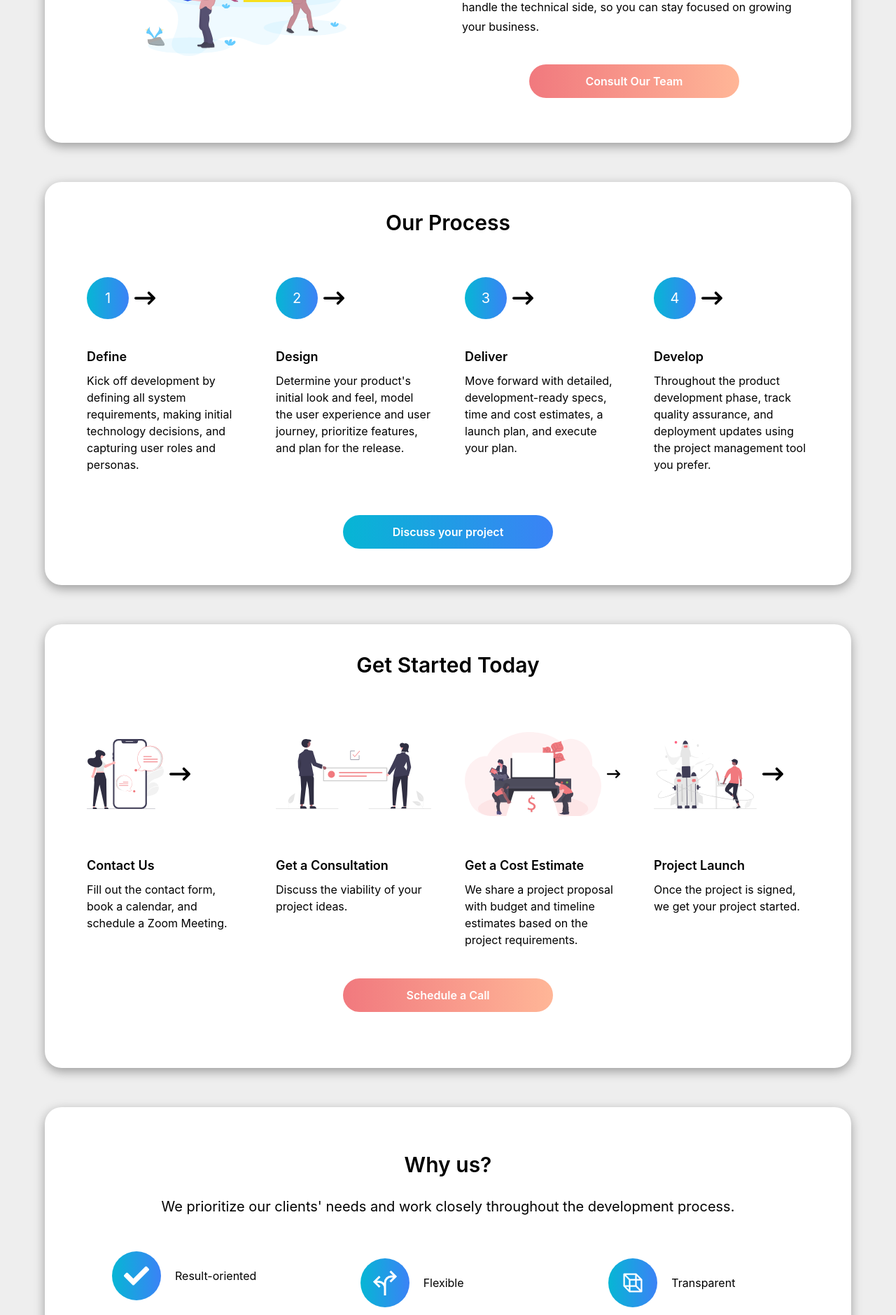
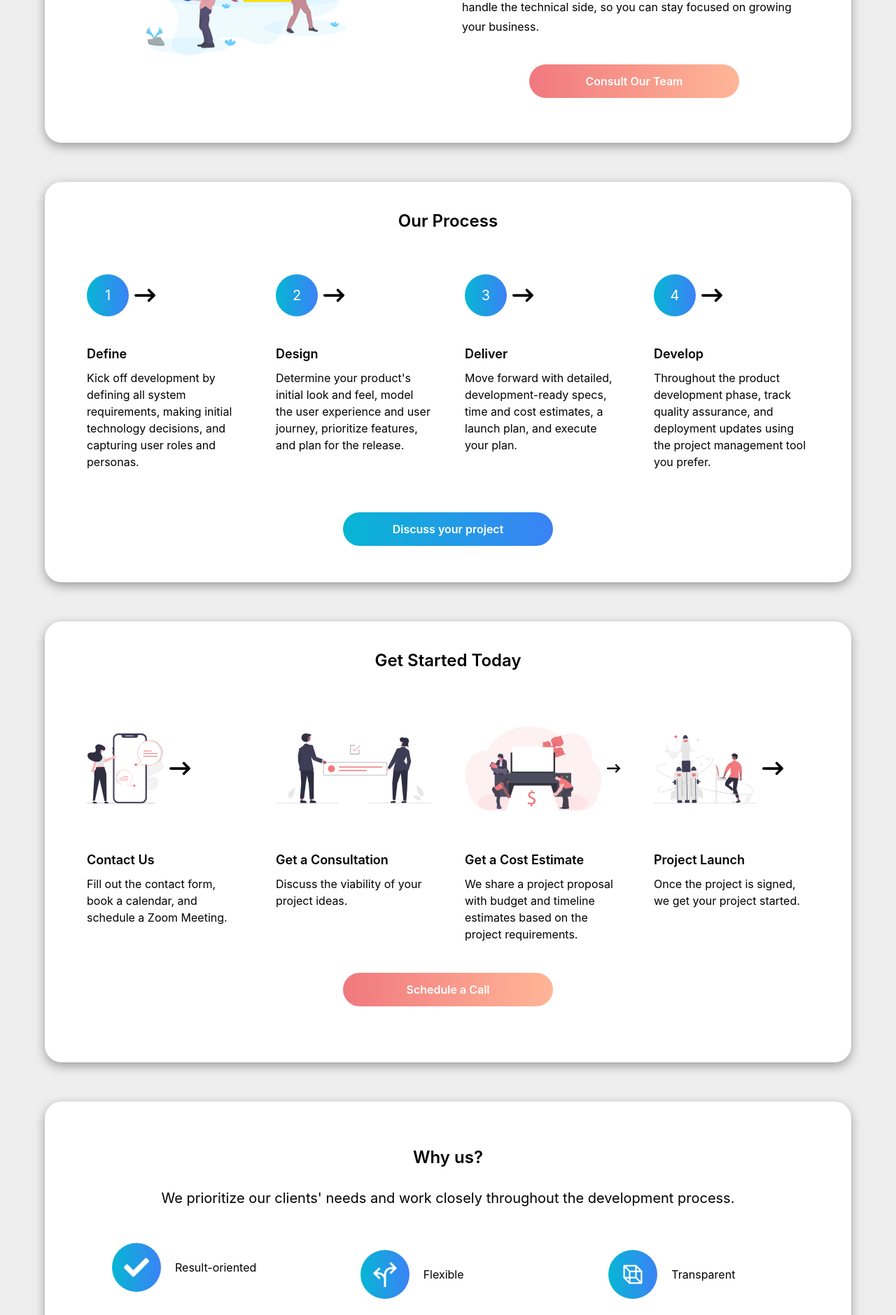
Before and after one commit to SukanyaT2022/React.js-PortfolioUpdated2, a React (Create React App) app: page / in a window 1280 px wide. Shown: the part 1636-3515 px from the top of the page at 70% size. Built offline with nearby package versions, Linux system fonts and the light colour scheme.

Commit message:
change title font

```diff
--- a/src/Component/ServiceHome.js
+++ b/src/Component/ServiceHome.js
@@ -148,7 +148,7 @@ md:w-[300px] w-[250px]
       {/* process  start */}
       {/* wrapper belowmainprocess in css for shadow custom */}
       <div className="mainProcess bg-white py-10 md:mt-14  mt-10 rounded-3xl">
-        <h2 className="text-3xl font-semibold text-center lg:mb-10 md:mb-5 mb-5">
+        <h2 className="text-2xl font-semibold text-center lg:mb-10 md:mb-5 mb-5">
           Our Process
         </h2>
 
@@ -231,7 +231,7 @@ md:w-[300px] w-[250px]
       {/* Det start today - start service  get quote */}
       {/* wrapper belowmainprocess in css for shadow custom */}
       <div className="mainProcess bg-white py-10 md:mt-14  mt-10 rounded-3xl">
-        <h2 className="text-3xl font-semibold text-center lg:mb-10 md:mb-5 mb-5">
+        <h2 className="text-2xl font-semibold text-center lg:mb-10 md:mb-5 mb-5">
         Get Started Today
         </h2>
 
@@ -320,7 +320,7 @@ md:w-[300px] w-[250px]
 
 
 <div className="mainProcess bg-white py-16 md:mt-14  mt-10 rounded-3xl ">
-<h2 className="text-3xl font-semibold  lg:mb-7 md:mb-5 mb-5 text-center">Why us?</h2>
+<h2 className="text-2xl font-semibold  lg:mb-7 md:mb-5 mb-5 text-center">Why us?</h2>
   <p className=' md:text-center  text-left  md:px-10  px-5 mb-10 md:text-xl text-lg '>
   We prioritize our clients' needs and work closely throughout the development process.
 </p>
```
